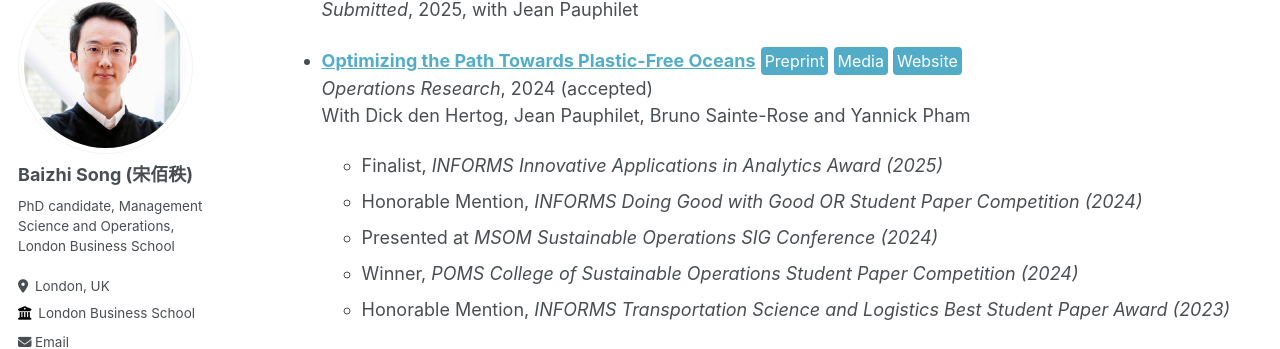
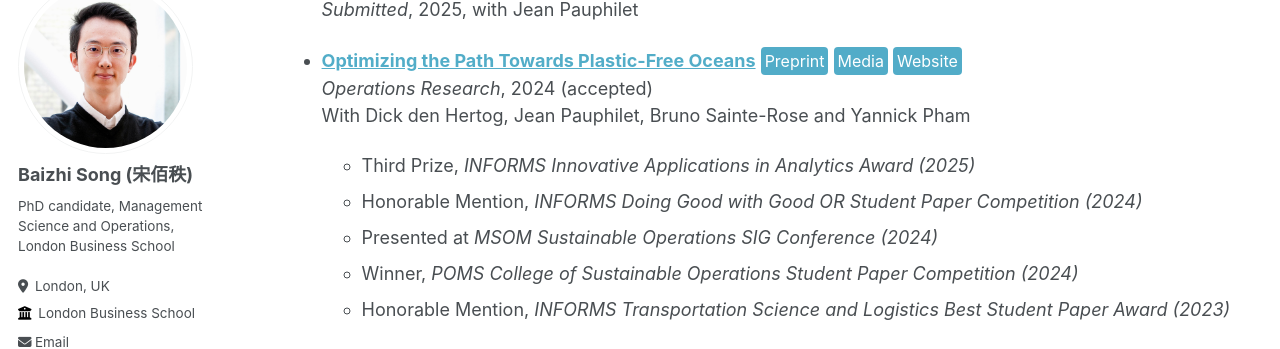
Before and after one commit to Baizhi-Song/baizhi-song.github.io, a Jekyll site: the page built from _pages/publications.md, in a window 1280 px wide and 900 px high. Shown: the part 335-684 px from the top of the window. Built offline with Jekyll 4.4.1, drawn with Linux system fonts in a browser that asks for light colours; some web fonts are replaced.

Commit message:
Update publications.md

```diff
--- a/_pages/publications.md
+++ b/_pages/publications.md
@@ -18,7 +18,7 @@ header:
   With Dick den Hertog, Jean Pauphilet, Bruno Sainte-Rose and Yannick Pham
 
   <!-- [(The Ocean Cleanup)](https://theoceancleanup.com/) -->
-  - Finalist, *INFORMS Innovative Applications in Analytics Award (2025)*
+  - Third Prize, *INFORMS Innovative Applications in Analytics Award (2025)*
   - Honorable Mention, *INFORMS Doing Good with Good OR Student Paper Competition (2024)*
   - Presented at *MSOM Sustainable Operations SIG Conference (2024)*
   - Winner, *POMS College of Sustainable Operations Student Paper Competition (2024)*
```
